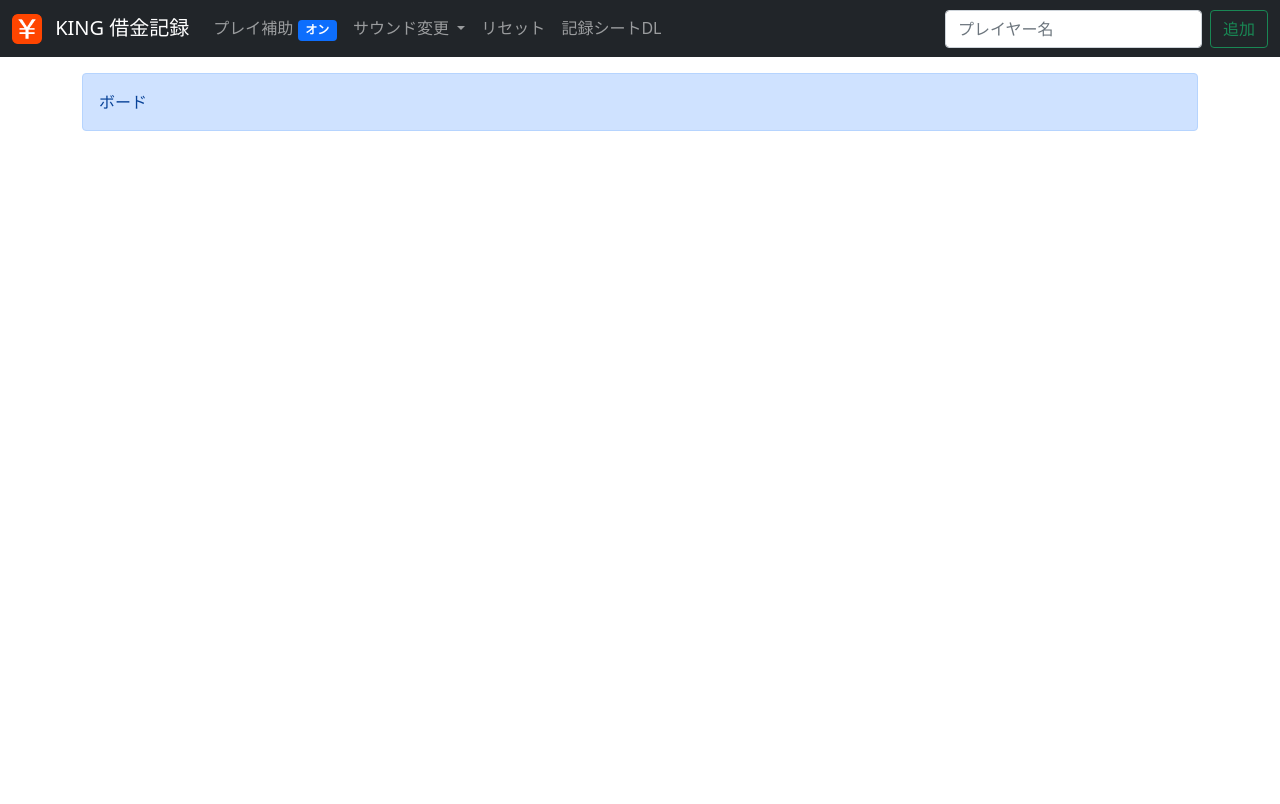
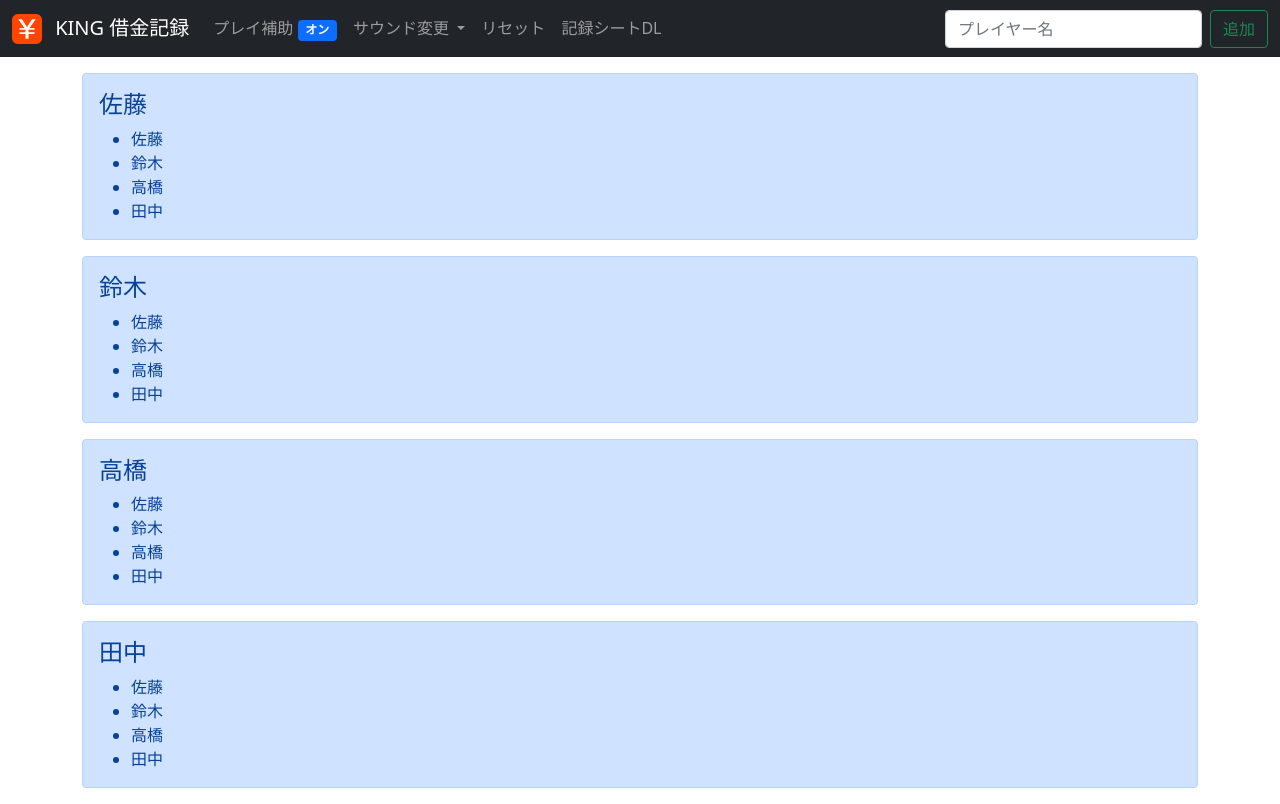
Before and after one commit to Haruki24816/gochi-ni-narimasu, a Vue app: page / in a window 1280 px wide. Built offline with nearby package versions, Linux system fonts and the light colour scheme.

Commit message:
PlayerPanelを追加

```diff
--- a/src/App.vue
+++ b/src/App.vue
@@ -11,7 +11,7 @@
       <button class="btn btn-outline-success flex-shrink-0">追加</button>
     </div>
   </Navbar>
-  <Board />
+  <Board :players="['佐藤', '鈴木', '高橋', '田中']" />
 </template>
 
 <script>
--- a/src/components/Board.vue
+++ b/src/components/Board.vue
@@ -1,13 +1,20 @@
 <template>
   <div class="container">
-    <div class="alert alert-primary mt-3" role="alert">
-      ボード
-    </div>
+    <PlayerPanel v-for="playerName in players" :playerName="playerName" :players="players" />
   </div>
 </template>
 
 <script>
-export default {
-  name: "Board"
-}
+  import PlayerPanel from "./PlayerPanel.vue"
+
+  export default {
+    name: "Board",
+    props: {
+      players: Array
+    },
+    components: {
+      PlayerPanel
+    }
+  }
+
 </script>
--- /dev/null
+++ b/src/components/PlayerPanel.vue
@@ -0,0 +1,21 @@
+<template>
+  <div class="alert alert-primary mt-3" role="alert">
+    <h4>{{ playerName }}</h4>
+    <ul class="mb-0">
+      <li v-for="opponentPlayer in players">
+        {{ opponentPlayer }}
+      </li>
+    </ul>
+  </div>
+</template>
+
+<script>
+  export default {
+    name: "PlayerPanel",
+    props: {
+      playerName: String,
+      players: Array
+    }
+  }
+
+</script>
```
Also changed, not shown: 3 other files (tests, documents, lock files or other folders).
